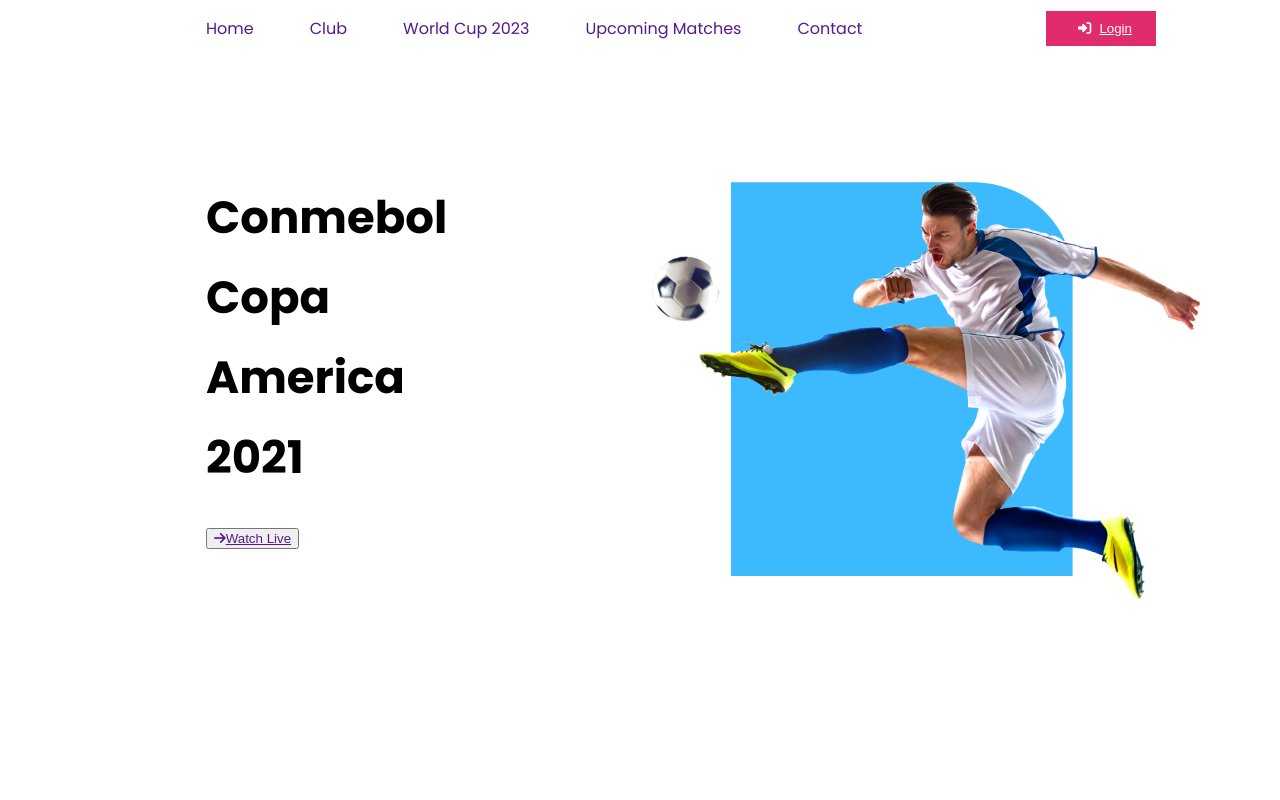
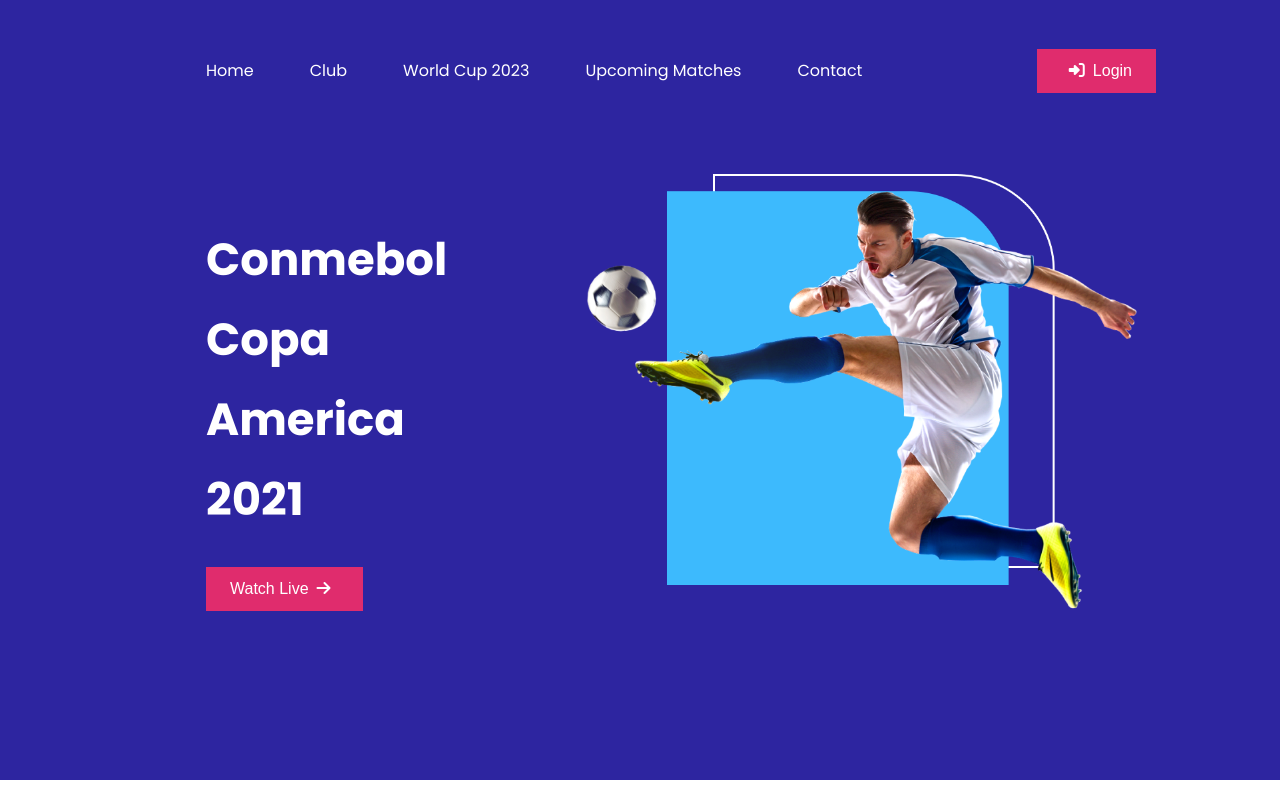
Before and after one commit to hamidregun1/Assignment-2-Responsive-footbal, a plain HTML site: page index.html in a window 1280 px wide. Drawn offline with Linux system fonts and the light colour scheme.

Commit message:
headerend

```diff
--- a/css/style.css
+++ b/css/style.css
@@ -6,14 +6,21 @@
 
 /* Header starts */
 .header-start {
-    margin-left: 156px;
-    margin-right: 124px;
+    background-color: rgb(45, 37, 160);
+
+}
+
+header {
+    padding-top: 42px;
 }
 
 nav {
     display: flex;
     justify-content: space-between;
     align-items: center;
+    margin-left: 156px;
+    margin-right: 124px;
+
 }
 
 header ul {
@@ -26,6 +33,7 @@
 }
 
 header ul li a {
+    color: white;
     padding: 0 10px;
     font-size: 16px;
     font-weight: 500;
@@ -41,10 +49,16 @@
 
 .login-icon a {
     color: white;
+    font-style: normal;
+    font-weight: 500;
+    font-size: 16px;
+    line-height: 24px;
+    text-decoration: none;
 }
 
 .login-icon i {
     padding: 0 8px;
+
 }
 
 /* Header Ends */
@@ -53,11 +67,14 @@
     display: flex;
     justify-content: space-between;
     align-items: center;
+    margin-left: 156px;
+    margin-right: 141px;
 }
 
 .banner-text h1 {
+    color: white;
     margin-left: 50px;
-    margin-right: 200px;
+    margin-right: 102px;
     margin-top: 121px;
     margin-bottom: 27px;
     font-weight: bold;
@@ -68,6 +85,7 @@
 .banner-img img {
     width: 556px;
     height: 438px;
+    margin-bottom: 86px;
 
 }
 
@@ -75,4 +93,23 @@
     margin-left: 50px;
     margin-right: 200px;
     margin-bottom: 169px;
+    padding: 10px 24px;
+    background-color: #e02c6d;
+    border: none;
 }
+
+.banner-text button a {
+    color: white;
+    font-style: normal;
+    font-weight: 500;
+    font-size: 16px;
+    line-height: 24px;
+    text-decoration: none;
+}
+
+.banner-text i {
+    padding: 0 8px;
+
+}
+
+/* banner end */
--- a/index.html
+++ b/index.html
@@ -19,6 +19,7 @@
 
 <body>
     <!-- header start -->
+    <main>
         <section class="header-start">
             <header>
                 <nav>
@@ -37,13 +38,16 @@
             <div class="top-banner">
                 <div class="banner-text">
                     <h1>Conmebol <br> Copa America <br> 2021</h1>
-                <button type="button"><a href=""><i class="fas fa-arrow-right"></i>Watch Live</a></button>
+                    <button type="button"><a href="">Watch Live<i class="fas fa-arrow-right"></i></a></button>
                 </div>
                 <div class="banner-img">
                     <img src="images/banner.png" alt="">
                 </div>
             </div>
         </section>
+    </main>
+    <!-- header end -->
+
 </body>
 
 </html>
```
Lines whose indentation alone changed are shown as unchanged.
